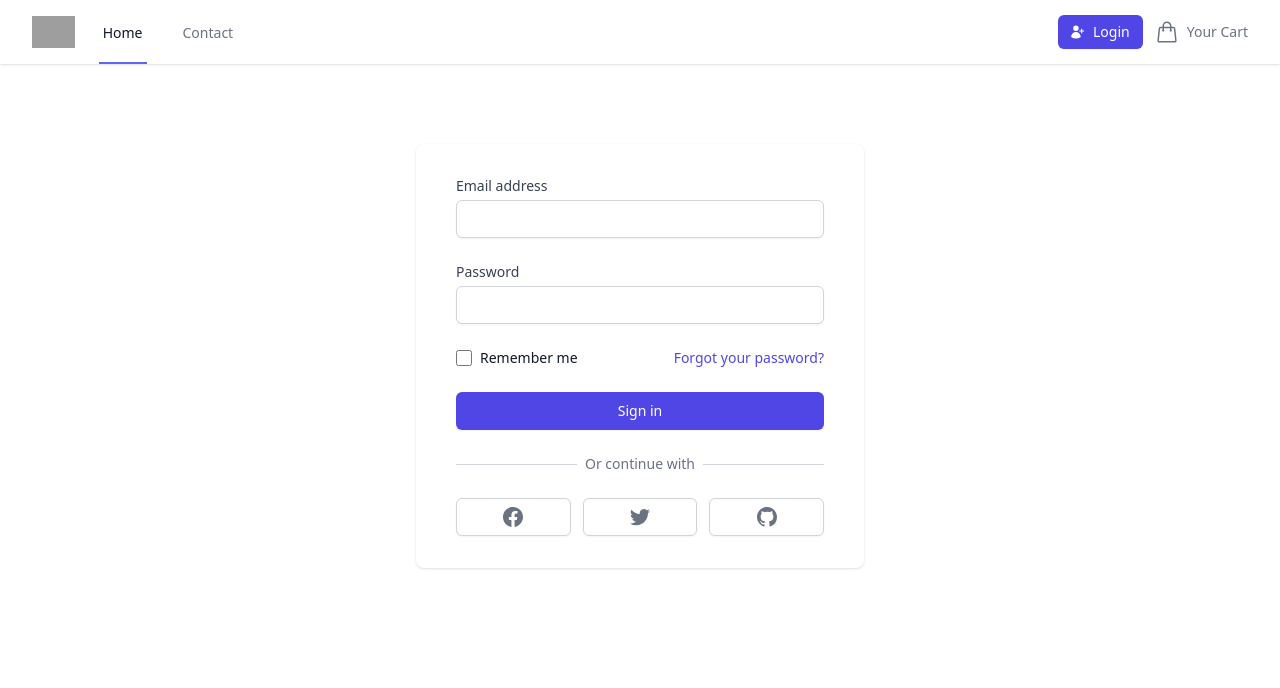
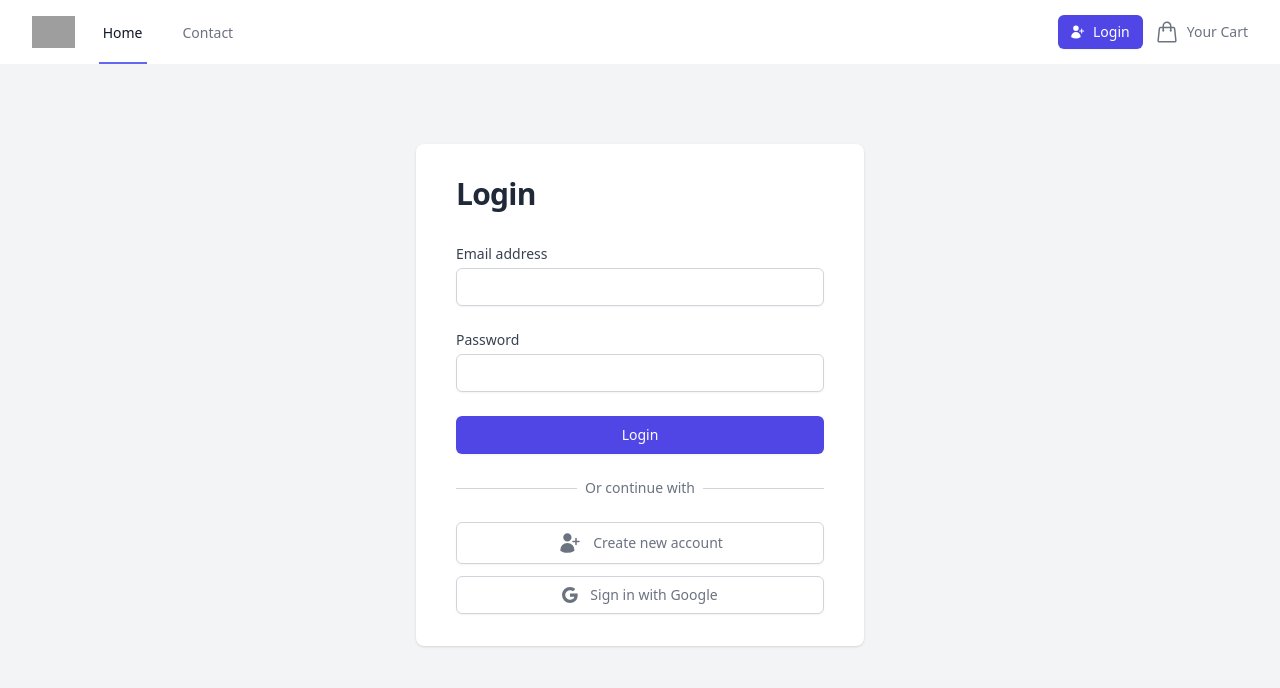
Before and after one commit to amm834/tails-clothing-ecom-app, a React (Vite) app: page /login in a window 1280 px wide. Shown: the top 688 px of the page. Built offline with nearby package versions, Linux system fonts and the light colour scheme; grey boxes are pictures that could not be loaded.

Commit message:
feat: sign in with email or password

```diff
--- a/package.json
+++ b/package.json
@@ -11,6 +11,7 @@
   "dependencies": {
     "@headlessui/react": "^1.7.7",
     "@heroicons/react": "^2.0.13",
+    "@tailwindcss/forms": "^0.5.3",
     "firebase": "^9.15.0",
     "react": "^18.2.0",
     "react-dom": "^18.2.0",
--- a/src/pages/Login.jsx
+++ b/src/pages/Login.jsx
@@ -1,21 +1,67 @@
-import React from 'react';
-import Button from "../components/Button.jsx";
-import {createUserFromGoogleAuth, signInWithGooglePopup} from "../lib/firebase/firebase.js";
+import React, {useState} from 'react';
+import {
+    createUserFromGoogleAuth,
+    signInAuthUserWithEmailAndPassword,
+    signInWithGooglePopup
+} from "../lib/firebase/firebase.js";
+import {Link} from "react-router-dom";
+import {UserPlusIcon} from "@heroicons/react/24/solid";
 
 const Login = () => {
+
+
     const logWithGoogle = async () => {
         const {user} = await signInWithGooglePopup()
         await createUserFromGoogleAuth(user)
     };
 
+    const userDefaults = {
+        email: '',
+        password: '',
+    }
+
+
+    const [userFields, setUserFields] = useState({...userDefaults})
+
+    const handleInput = ({target}) => {
+        const {name, value} = target
+        setUserFields({...userFields, [name]: value})
+    }
+
+    const onSignInFormSubmit = async (event) => {
+        event.preventDefault()
+        const {email, password} = userFields
+
+        if (!email) alert('Please fill email')
+        if (!password) alert('Please fill password')
+
+        try {
+            await signInAuthUserWithEmailAndPassword(email, password)
+            // TODO: login success
+            console.log('success')
+        } catch (error) {
+            if (error.code === "auth/email-already-in-use") {
+                alert('Your cannot create an account,email  is already in use.')
+            } else if (error.code === 'auth/user-not-found') {
+                alert('Your email or password is wrong')
+            } else if (error.code === 'auth/wrong-password') {
+                alert('Password doesn\'t match')
+            } else {
+                console.log('Account login with: ', error)
+            }
+        }
+    }
+
 
     return (
         <>
-            <div className="flex min-h-full flex-col justify-center py-12 sm:px-6 lg:px-8">
-
+            <div className="flex min-h-full flex-col bg-gray-100 justify-center py-12 sm:px-6 lg:px-8">
                 <div className="mt-8 sm:mx-auto sm:w-full sm:max-w-md">
                     <div className="bg-white py-8 px-4 shadow sm:rounded-lg sm:px-10">
-                        <form className="space-y-6" action="#" method="POST">
+                        <h1 className="mb-8 text-3xl font-bold tracking-tight text-gray-800">Login</h1>
+                        <form className="space-y-6" method="POST"
+                              onSubmit={onSignInFormSubmit}
+                        >
                             <div>
                                 <label htmlFor="email" className="block text-sm font-medium text-gray-700">
                                     Email address
@@ -26,8 +72,8 @@ const Login = () => {
                                         name="email"
                                         type="email"
                                         autoComplete="email"
-                                        required
                                         className="block w-full appearance-none rounded-md border border-gray-300 px-3 py-2 placeholder-gray-400 shadow-sm focus:border-indigo-500 focus:outline-none focus:ring-indigo-500 sm:text-sm"
+                                        onChange={handleInput}
                                     />
                                 </div>
                             </div>
@@ -42,38 +88,19 @@ const Login = () => {
                                         name="password"
                                         type="password"
                                         autoComplete="current-password"
-                                        required
                                         className="block w-full appearance-none rounded-md border border-gray-300 px-3 py-2 placeholder-gray-400 shadow-sm focus:border-indigo-500 focus:outline-none focus:ring-indigo-500 sm:text-sm"
+                                        onChange={handleInput}
                                     />
                                 </div>
                             </div>
 
-                            <div className="flex items-center justify-between">
-                                <div className="flex items-center">
-                                    <input
-                                        id="remember-me"
-                                        name="remember-me"
-                                        type="checkbox"
-                                        className="h-4 w-4 rounded border-gray-300 text-indigo-600 focus:ring-indigo-500"
-                                    />
-                                    <label htmlFor="remember-me" className="ml-2 block text-sm text-gray-900">
-                                        Remember me
-                                    </label>
-                                </div>
-
-                                <div className="text-sm">
-                                    <a href="#" className="font-medium text-indigo-600 hover:text-indigo-500">
-                                        Forgot your password?
-                                    </a>
-                                </div>
-                            </div>
 
                             <div>
                                 <button
                                     type="submit"
                                     className="flex w-full justify-center rounded-md border border-transparent bg-indigo-600 py-2 px-4 text-sm font-medium text-white shadow-sm hover:bg-indigo-700 focus:outline-none focus:ring-2 focus:ring-indigo-500 focus:ring-offset-2"
                                 >
-                                    Sign in
+                                    Login
                                 </button>
                             </div>
                         </form>
@@ -87,56 +114,34 @@ const Login = () => {
                                     <span className="bg-white px-2 text-gray-500">Or continue with</span>
                                 </div>
                             </div>
+                        </div>
 
-                            <div className="mt-6 grid grid-cols-3 gap-3">
+                        {/* Sign In with service */}
+                        <div className="mt-6 grid  gap-3">
                             <div>
-                                    <a
-                                        href="#"
-                                        className="inline-flex w-full justify-center rounded-md border border-gray-300 bg-white py-2 px-4 text-sm font-medium text-gray-500 shadow-sm hover:bg-gray-50"
+                                <Link to="/sign-up"
+                                      className="inline-flex gap-x-3 place-items-center w-full justify-center rounded-md border border-gray-300 bg-white py-2 px-4 text-sm font-medium text-gray-500 shadow-sm hover:bg-gray-50"
+                                >
+                                    <span className="sr-only">Sign in with existing account</span>
+                                    <UserPlusIcon className="h-6 w-6"/>
+                                    Create new account
+                                </Link>
+                            </div>
+                            <div>
+                                <button
+                                    className="inline-flex gap-x-3 place-items-center w-full justify-center rounded-md border border-gray-300 bg-white py-2 px-4 text-sm font-medium text-gray-500 shadow-sm hover:bg-gray-50"
+                                    onClick={logWithGoogle}
                                 >
                                     <span className="sr-only">Sign in with Facebook</span>
-                                        <svg className="h-5 w-5" aria-hidden="true" fill="currentColor"
-                                             viewBox="0 0 20 20">
+                                    <svg xmlns="http://www.w3.org/2000/svg" width="16" height="16"
+                                         fill="currentColor" className="bi bi-google" viewBox="0 0 16 16">
                                         <path
-                                                fillRule="evenodd"
-                                                d="M20 10c0-5.523-4.477-10-10-10S0 4.477 0 10c0 4.991 3.657 9.128 8.438 9.878v-6.987h-2.54V10h2.54V7.797c0-2.506 1.492-3.89 3.777-3.89 1.094 0 2.238.195 2.238.195v2.46h-1.26c-1.243 0-1.63.771-1.63 1.562V10h2.773l-.443 2.89h-2.33v6.988C16.343 19.128 20 14.991 20 10z"
-                                                clipRule="evenodd"
-                                            />
+                                            d="M15.545 6.558a9.42 9.42 0 0 1 .139 1.626c0 2.434-.87 4.492-2.384 5.885h.002C11.978 15.292 10.158 16 8 16A8 8 0 1 1 8 0a7.689 7.689 0 0 1 5.352 2.082l-2.284 2.284A4.347 4.347 0 0 0 8 3.166c-2.087 0-3.86 1.408-4.492 3.304a4.792 4.792 0 0 0 0 3.063h.003c.635 1.893 2.405 3.301 4.492 3.301 1.078 0 2.004-.276 2.722-.764h-.003a3.702 3.702 0 0 0 1.599-2.431H8v-3.08h7.545z"/>
                                     </svg>
-                                    </a>
+                                    Sign in with Google
+                                </button>
                             </div>
 
-                                <div>
-                                    <a
-                                        href="#"
-                                        className="inline-flex w-full justify-center rounded-md border border-gray-300 bg-white py-2 px-4 text-sm font-medium text-gray-500 shadow-sm hover:bg-gray-50"
-                                    >
-                                        <span className="sr-only">Sign in with Twitter</span>
-                                        <svg className="h-5 w-5" aria-hidden="true" fill="currentColor"
-                                             viewBox="0 0 20 20">
-                                            <path
-                                                d="M6.29 18.251c7.547 0 11.675-6.253 11.675-11.675 0-.178 0-.355-.012-.53A8.348 8.348 0 0020 3.92a8.19 8.19 0 01-2.357.646 4.118 4.118 0 001.804-2.27 8.224 8.224 0 01-2.605.996 4.107 4.107 0 00-6.993 3.743 11.65 11.65 0 01-8.457-4.287 4.106 4.106 0 001.27 5.477A4.073 4.073 0 01.8 7.713v.052a4.105 4.105 0 003.292 4.022 4.095 4.095 0 01-1.853.07 4.108 4.108 0 003.834 2.85A8.233 8.233 0 010 16.407a11.616 11.616 0 006.29 1.84"/>
-                                        </svg>
-                                    </a>
-                                </div>
-
-                                <div>
-                                    <a
-                                        href="#"
-                                        className="inline-flex w-full justify-center rounded-md border border-gray-300 bg-white py-2 px-4 text-sm font-medium text-gray-500 shadow-sm hover:bg-gray-50"
-                                    >
-                                        <span className="sr-only">Sign in with GitHub</span>
-                                        <svg className="h-5 w-5" aria-hidden="true" fill="currentColor"
-                                             viewBox="0 0 20 20">
-                                            <path
-                                                fillRule="evenodd"
-                                                d="M10 0C4.477 0 0 4.484 0 10.017c0 4.425 2.865 8.18 6.839 9.504.5.092.682-.217.682-.483 0-.237-.008-.868-.013-1.703-2.782.605-3.369-1.343-3.369-1.343-.454-1.158-1.11-1.466-1.11-1.466-.908-.62.069-.608.069-.608 1.003.07 1.531 1.032 1.531 1.032.892 1.53 2.341 1.088 2.91.832.092-.647.35-1.088.636-1.338-2.22-.253-4.555-1.113-4.555-4.951 0-1.093.39-1.988 1.029-2.688-.103-.253-.446-1.272.098-2.65 0 0 .84-.27 2.75 1.026A9.564 9.564 0 0110 4.844c.85.004 1.705.115 2.504.337 1.909-1.296 2.747-1.027 2.747-1.027.546 1.379.203 2.398.1 2.651.64.7 1.028 1.595 1.028 2.688 0 3.848-2.339 4.695-4.566 4.942.359.31.678.921.678 1.856 0 1.338-.012 2.419-.012 2.747 0 .268.18.58.688.482A10.019 10.019 0 0020 10.017C20 4.484 15.522 0 10 0z"
-                                                clipRule="evenodd"
-                                            />
-                                        </svg>
-                                    </a>
-                                </div>
-                            </div>
                         </div>
                     </div>
                 </div>
--- a/src/pages/SignUp.jsx
+++ b/src/pages/SignUp.jsx
@@ -4,6 +4,8 @@ import {
     createUserFromGoogleAuth,
     signInWithGooglePopup
 } from "../lib/firebase/firebase.js";
+import {Link} from "react-router-dom";
+import {UserIcon} from "@heroicons/react/20/solid/index.js";
 
 const SignUp = () => {
     const userDefaults = {
@@ -45,10 +47,10 @@ const SignUp = () => {
 
     return (
         <>
-            <div className="flex min-h-full flex-col justify-center py-12 sm:px-6 lg:px-8">
-
+            <div className="flex min-h-full flex-col justify-center py-12 sm:px-6 lg:px-8 bg-gray-100">
                 <div className="mt-8 sm:mx-auto sm:w-full sm:max-w-md">
                     <div className="bg-white py-8 px-4 shadow sm:rounded-lg sm:px-10">
+                        <h1 className="mb-8 text-3xl font-bold tracking-tight text-gray-800">Sign Up</h1>
                         <form className="space-y-6" method="POST" onSubmit={onSignUpFormSubmit}>
                             <div>
                                 <label htmlFor="name" className="block text-sm font-medium text-gray-700">
@@ -141,6 +143,15 @@ const SignUp = () => {
                             {/* Sign In with service */}
                             <div className="mt-6 grid  gap-3">
                                 <div>
+                                    <Link to="/login"
+                                          className="inline-flex gap-x-3 place-items-center w-full justify-center rounded-md border border-gray-300 bg-white py-2 px-4 text-sm font-medium text-gray-500 shadow-sm hover:bg-gray-50"
+                                    >
+                                        <span className="sr-only">Sign in with existing account</span>
+                                        <UserIcon className="h-6 w-6"/>
+                                        Login with existing account
+                                    </Link>
+                                </div>
+                                <div>
                                     <button
                                         className="inline-flex gap-x-3 place-items-center w-full justify-center rounded-md border border-gray-300 bg-white py-2 px-4 text-sm font-medium text-gray-500 shadow-sm hover:bg-gray-50"
                                         onClick={logWithGoogle}
@@ -151,7 +162,7 @@ const SignUp = () => {
                                             <path
                                                 d="M15.545 6.558a9.42 9.42 0 0 1 .139 1.626c0 2.434-.87 4.492-2.384 5.885h.002C11.978 15.292 10.158 16 8 16A8 8 0 1 1 8 0a7.689 7.689 0 0 1 5.352 2.082l-2.284 2.284A4.347 4.347 0 0 0 8 3.166c-2.087 0-3.86 1.408-4.492 3.304a4.792 4.792 0 0 0 0 3.063h.003c.635 1.893 2.405 3.301 4.492 3.301 1.078 0 2.004-.276 2.722-.764h-.003a3.702 3.702 0 0 0 1.599-2.431H8v-3.08h7.545z"/>
                                         </svg>
-                                        Sign in with Google
+                                        Sign in with Google account
                                     </button>
                                 </div>
 
--- a/tailwind.config.cjs
+++ b/tailwind.config.cjs
@@ -13,5 +13,6 @@ module.exports = {
     plugins: [
         require('@tailwindcss/typography'),
         require('@tailwindcss/aspect-ratio'),
+        require('@tailwindcss/forms'),
     ]
 }
```
Also changed, not shown: src/lib/firebase/firebase.js (+13 -1 lines), 1 other file (tests, documents, lock files or other folders). Lines whose indentation alone changed are shown as unchanged.
